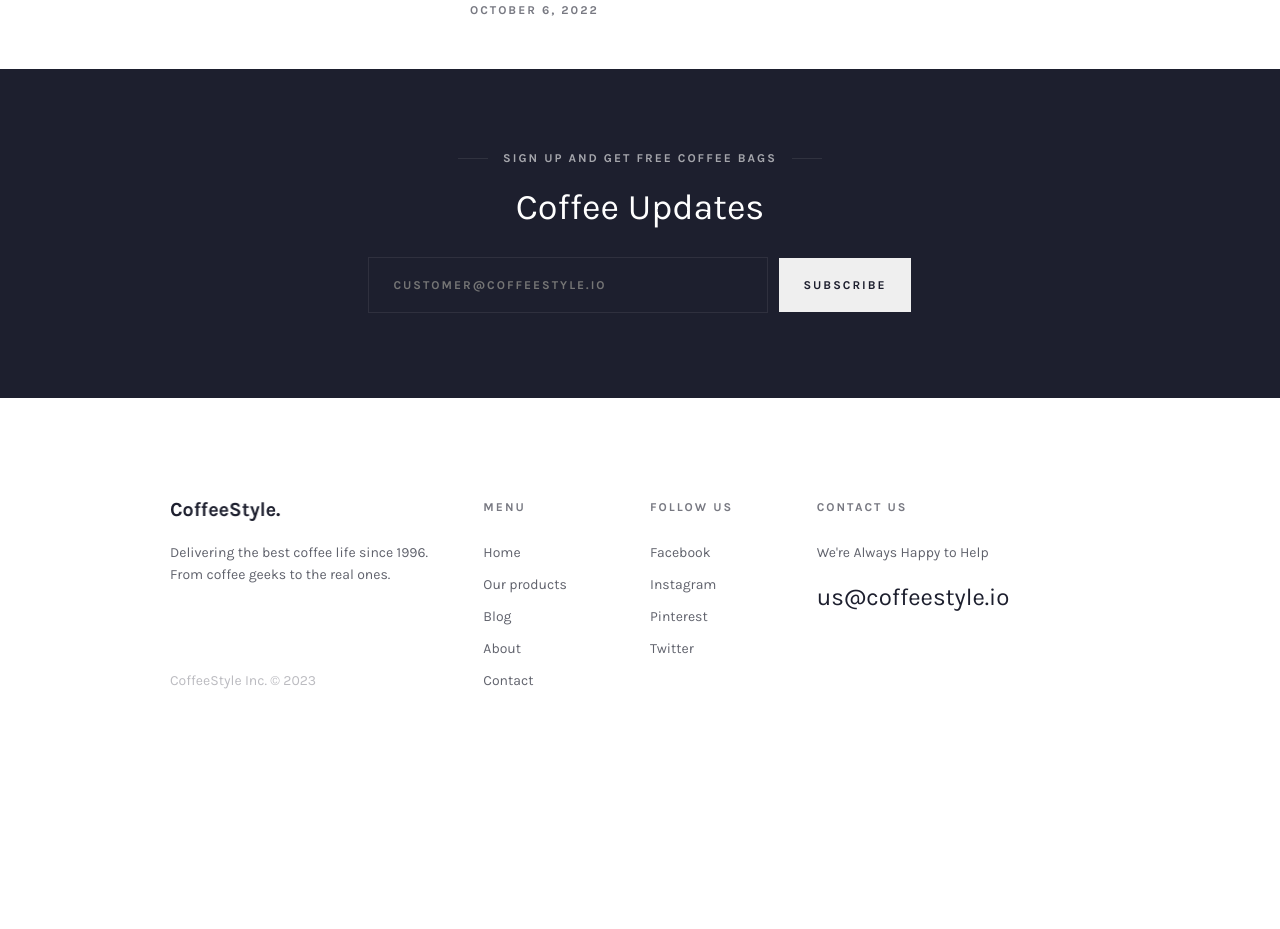
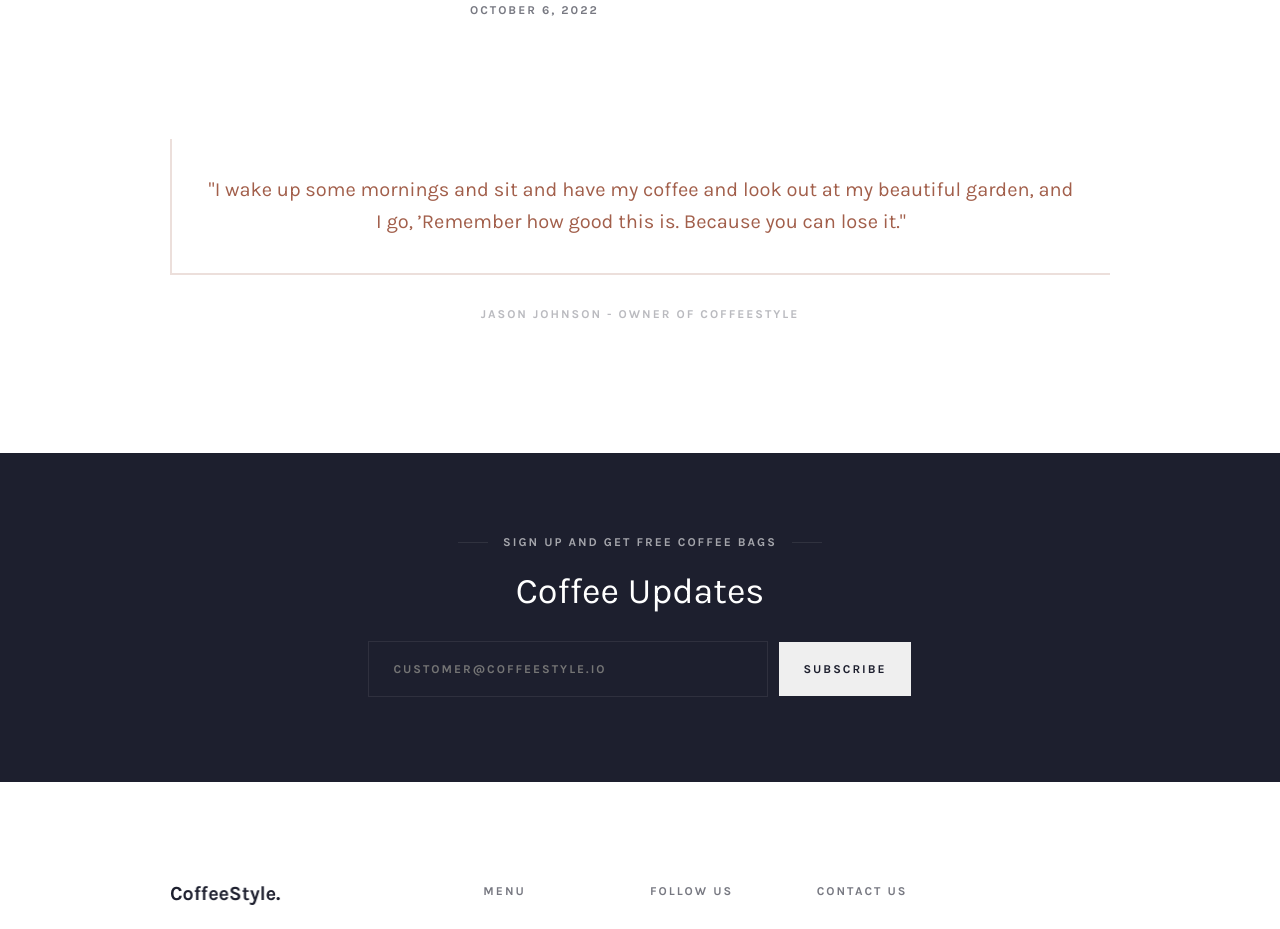
Before and after one commit to EvgeniiGo/coffee-mugs, a React (Vite) app: page /blog in a window 1280 px wide. Shown: the part 2600-3529 px from the top of the page. Before the commit the page ends 3402 px from the top, so only its background shows below. Built offline with nearby package versions, Linux system fonts and the light colour scheme.

Commit message:
Blog component

```diff
--- a/src/Components/Blog/Blog.css
+++ b/src/Components/Blog/Blog.css
@@ -13,6 +13,29 @@
 
 .featured-posts > .post-card {
   width: 100%;
+}
+
+.quote {
+  margin: 70px 0 130px;
+}
+
+.quote__text {
+  margin: 30px 0;
+  padding: 35px;
+  font-weight: 400;
+  font-size: 20px;
+  line-height: 32px;
+  color: #a25f4b;
+  border-left: rgba(162, 95, 75, 0.2) 2px solid;
+  border-bottom: rgba(162, 95, 75, 0.2) 2px solid;
+  text-align: center;
+}
+
+.quote__label {
+  letter-spacing: 2px;
+  text-transform: uppercase;
+  opacity: 0.3;
+  text-align: center;
 }
 
 @media screen and (min-width: 768px) {
--- a/src/Components/Blog/Blog.tsx
+++ b/src/Components/Blog/Blog.tsx
@@ -33,6 +33,14 @@ Featured posts"
             })}
         </section>
         <BlogColumns posts={posts} />
+        <section className="quote">
+          <p className="quote__text">
+            "I wake up some mornings and sit and have my coffee and look out at
+            my beautiful garden, and I go, ’Remember how good this is. Because
+            you can lose it."
+          </p>
+          <p className="quote__label">Jason Johnson - Owner of Coffeestyle</p>
+        </section>
       </div>
     </>
   );
--- a/src/Components/BlogColumns/BlogColumns.css
+++ b/src/Components/BlogColumns/BlogColumns.css
@@ -2,6 +2,7 @@
   display: flex;
   flex-direction: column;
   align-items: center;
+  margin-bottom: 50px;
 }
 
 .blog__left-column {
```
